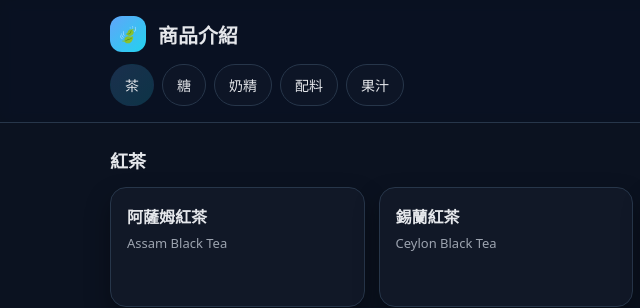
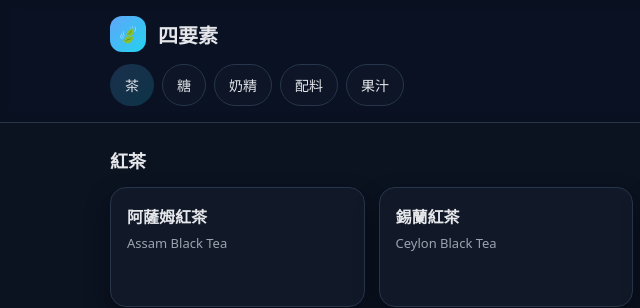
Before and after one commit to jhengyangrui/shangtong, a plain HTML site: page teaintroduction.html in a window 1280 px wide. Shown: the top 308 px of the page, 0-640 px from the left. Drawn offline with Linux system fonts and the light colour scheme.

Commit message:
20250830

```diff
--- a/teaintroduction.html
+++ b/teaintroduction.html
@@ -60,7 +60,7 @@
     <div class="wrap">
       <div class="brand">
         <div class="logo" aria-hidden="true">🍃</div>
-        <h1>商品介紹</h1>
+        <h1>四要素</h1>
       </div>
       <nav class="tabs" role="tablist" aria-label="茶別切換">
         <button class="tab is-active" id="tab-black" role="tab" aria-selected="true" aria-controls="panel-black" data-target="#panel-black">茶</button>
```
